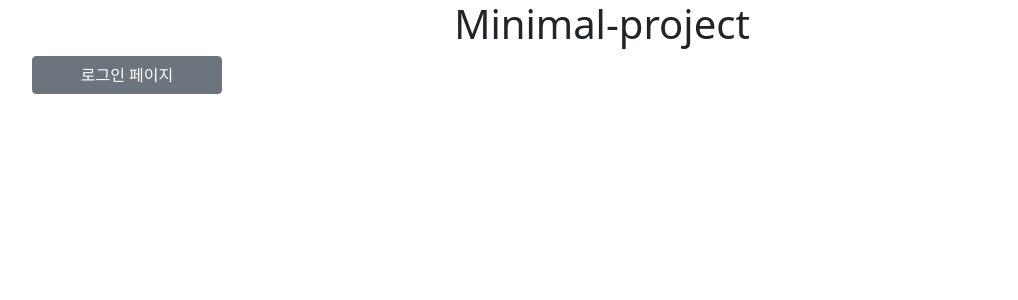
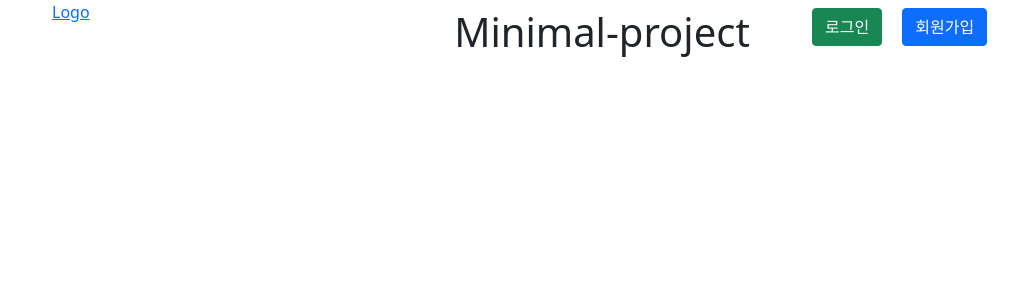
Before and after one commit to Ahnyeonil/mini-mini-project, a Flask app: template templates/index.html in a window 1280 px wide. Shown: the top 300 px of the page, without its empty margins (38-1056 px from the left). Run offline with Flask 2, Linux system fonts and the light colour scheme; the template is opened without the code that fills it, so the values that code supplies are empty.

Commit message:
소소한 커밋

```diff
--- a/app.py
+++ b/app.py
@@ -57,6 +57,7 @@ def login():
 
 @app.route("/logout")
 def doLogOut():
+    # session 제거
     session.pop('member_id', None)
     session.pop('mid', None)
     return redirect('/')
--- a/templates/index.html
+++ b/templates/index.html
@@ -15,9 +15,17 @@
 </head>
 <body>
     <div class="container">
-        <div class="row">
-            <h1 class="text-center">Minimal-project</h1>
-            <button type="button" class="btn btn-secondary col-lg-2" onclick="location.href='login'">로그인 페이지</button>
+        <div class="row justify-content-between">
+            <div class="col-4 ">
+                <a href="#" class="text-center m-2">Logo</a>
+            </div>
+            <div class="col-4">
+                <h1 class="text-center m-2">Minimal-project</h1>
+            </div>
+            <div class="col-4">
+                <button type="button" class="btn btn-success m-2 float-right" onclick="location.href='login'">로그인</button>
+                <button type="button" class="btn btn-primary m-2 float-right" onclick="location.href='new_member'">회원가입</button>
+            </div>
         </div>
     </div>
 </body>
```
